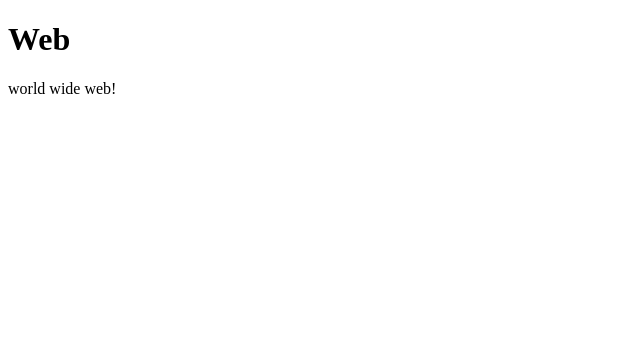
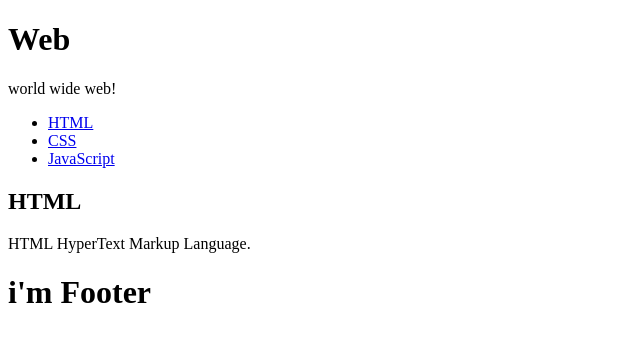
Before and after one commit to zmfpdl64/LearningReact, a React (Create React App) app in the folder react-app/: page / in a window 1280 px wide. Shown: the top 342 px of the page, without its empty margins (0-640 px from the left). Built offline with nearby package versions, Linux system fonts and the light colour scheme.

Commit message:
제목, 선택바, 내용, 푸터 컴포넌트화

```diff
--- a/react-app/src/App.js
+++ b/react-app/src/App.js
@@ -7,11 +7,50 @@ class Subject extends Component {
       <header>
         <h1>Web</h1>
         world wide web!
-    </header>
+      </header>
     );
   }
 }
 
+class TOC extends Component{
+  render() {
+    return(
+      <nav>
+        <ul>
+          <li><a href="1.html">HTML</a></li>
+          <li><a href="2.html">CSS</a></li>
+          <li><a href="3.html">JavaScript</a></li>
+        </ul>
+      </nav>
+    );
+  }
+}
+
+class Content extends Component{
+  render() {
+    return (
+      <article>
+        <h2>HTML</h2>
+        HTML HyperText Markup Language.
+      </article>
+    );
+  }
+}
+
+class Footer extends Component{
+  render() {
+    return (
+      <div class="row">
+        <div class="col-2"></div>
+        <div class="col-8">
+          <h1>i'm Footer</h1>
+        </div>
+        <div class="col-2"></div>
+
+      </div>
+    )
+  }
+}
 
 
 class App extends Component {
@@ -19,6 +58,9 @@ class App extends Component {
     return (
       <div className="App">
         <Subject></Subject>
+        <TOC></TOC>
+        <Content></Content>
+        <Footer></Footer>
       </div>
     );
   }
```
